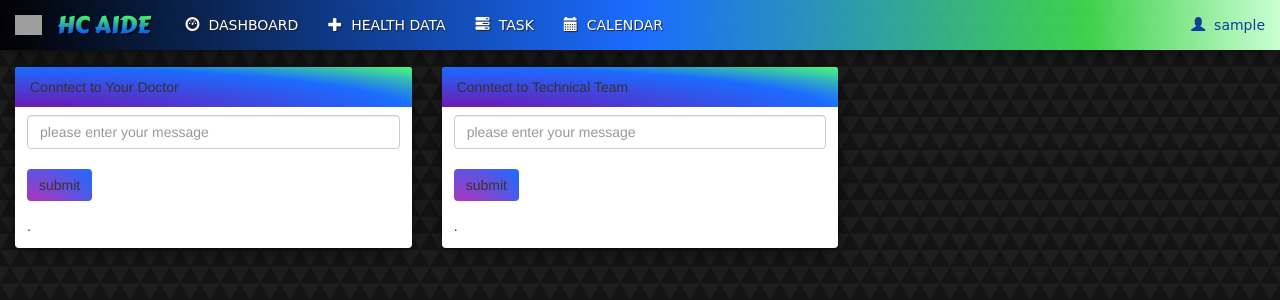
After one commit to TianchenMa/elec5620, a Django app: page /health/emergencycenter/1/ in a window 1280 px wide. The commit adds this page. Shown: the top 300 px of the page. Run offline with Django 3.2, Linux system fonts and the light colour scheme; the visitor is signed in with stand-in values (Sample User, id 1); data comes from the database, SQL or seed files in the repository; some libraries are stand-ins or nearby versions; some web fonts are replaced; grey boxes are pictures that could not be loaded.

Commit message:
emergency center

```diff
--- a/health/urls.py
+++ b/health/urls.py
@@ -20,5 +20,8 @@ urlpatterns = [
     url(r'^user/(?P<slug>\w+)$', UserControlView.as_view(), name='user_control'),
 
     url(r'^(?P<user_id>[0-9]+)/$', PatientHomepageView.as_view(), name='patient_homepage'),
-    url(r'^(?P<user_id>[0-9]+)/(?P<slug>\w+)$', DoctorOperationView.as_view(), name='doctor_operations')
+    url(r'^(?P<user_id>[0-9]+)/(?P<slug>\w+)$', DoctorOperationView.as_view(), name='doctor_operations'),
+
+    url(r'^emergencycenter/(?P<user_id>[0-9]+)/$', EmergencyCenterView.as_view(), name='emergencycenter_page'),
+    url(r'^emergencycenter/(?P<user_id>[0-9]+)/(?P<slug>\w+)/$',  EmergencyCenterOperationView.as_view(), name='emergencycenter_operations'),
 ]
--- a/health/views.py
+++ b/health/views.py
@@ -132,6 +132,40 @@ class TaskView(BaseMixin, View):
         # return render(self.request, 'health/health_data.html', context)
         return render(self.request, 'health/task.html', context)
 
+
+# URL name ='emergencycenter_page'
+class EmergencyCenterView(BaseMixin, View):
+    def get_context_data(self, **kwargs):
+        context = super(EmergencyCenterView, self).get_context_data(**kwargs)
+        context['self'] = True
+
+        return context
+
+    @method_decorator(login_required)
+    def get(self, *args, **kwargs):
+        context = self.get_context_data(**kwargs)
+
+        page_owner = self.kwargs.get('user_id')
+
+        return render(self.request, 'health/emergencycenter.html', context)
+
+     # URL name='Emergency_Center_Operations'
+class EmergencyCenterOperationView(BaseMixin, View):
+     def get_context_data(self, **kwargs):
+         context = super(EmergencyCenterOperationView, self).get_context_data(**kwargs)
+
+         return context
+
+    # @method_decorator(login_required)
+    # def get(self, *args, **kwargs):
+    #     slug = self.kwargs.get('slug')
+    #     context = self.get_context_data()
+    #
+    #     if slug == 'create_emergency_center':
+    #         context['create_emergency_center'] = Message.objects.filter(to_user=context['log_user'])
+    #         return render(self.request, 'health/messages.html', context)
+    #     else:
+    #         raise Http404
 
 # URL name = 'healthdata_page'
 class HealthDataView(BaseMixin, View):
--- a/templates/health/base.html
+++ b/templates/health/base.html
@@ -99,7 +99,7 @@
                             </li>
                             <li class="divider"></li>
                             <li class="">
-                                <a href="#">
+                                <a href="{% url 'health:emergencycenter_page' request.user.id %}">
                                     <span class="glyphicon glyphicon-cloud" aria-hidden="true"></span>&nbsp; Emergency
                                     Center
                                 </a>
--- /dev/null
+++ b/templates/health/emergencycenter.html
@@ -0,0 +1,46 @@
+{% extends 'health/base.html' %}
+
+{% block content %}
+<div class="container-fluid">
+    <div class="row">
+    <div class="col-xs-6 col-sm-4">
+        <div class="panel panel-right">
+            <div class="panel-heading">
+                Conntect to Your Doctor
+            </div>
+            <div class="panel-body">
+                <form action="{% url 'health:emergencycenter_operations' request.user.id 'create_emergency_center' %}"
+                              method="post">
+                    {% csrf_token %}
+                    <div class="form-group">
+                        <label class="sr-only" for="name">Emergrncy Message</label>
+                        <input type="text" class="form-control" id="name" placeholder="please enter your message">
+                        <br>
+                        <button type="submit" class="btn btn-default">submit</button>
+                    </div>.
+                </form>
+            </div>
+        </div>
+    </div>
+    <div class="col-xs-6 col-sm-4">
+        <div class="panel panel-right">
+            <div class="panel-heading">
+                Conntect to Technical Team
+            </div>
+            <div class="panel-body">
+                <form action="{% url 'health:emergencycenter_operations' request.user.id 'messages' %}"
+                              method="post">
+                    {% csrf_token %}
+                    <div class="form-group">
+                        <label class="sr-only" for="name">Emergrncy Message</label>
+                        <input type="text" class="form-control" id="name" placeholder="please enter your message">
+                        <br>
+                        <button type="submit" class="btn btn-default">submit</button>
+                    </div>.
+                </form>
+            </div>
+        </div>
+    </div>
+    </div>
+</div>
+{% endblock %}
```
Also changed, not shown: templates/health/doctor_homepage.html (+4 -4 lines).
